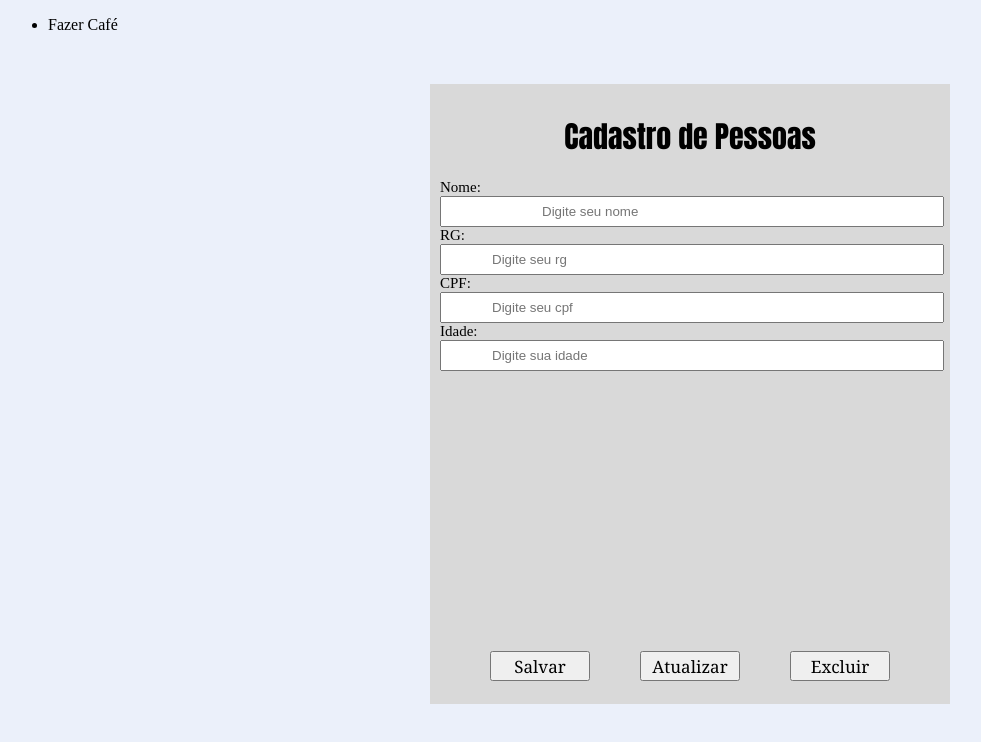
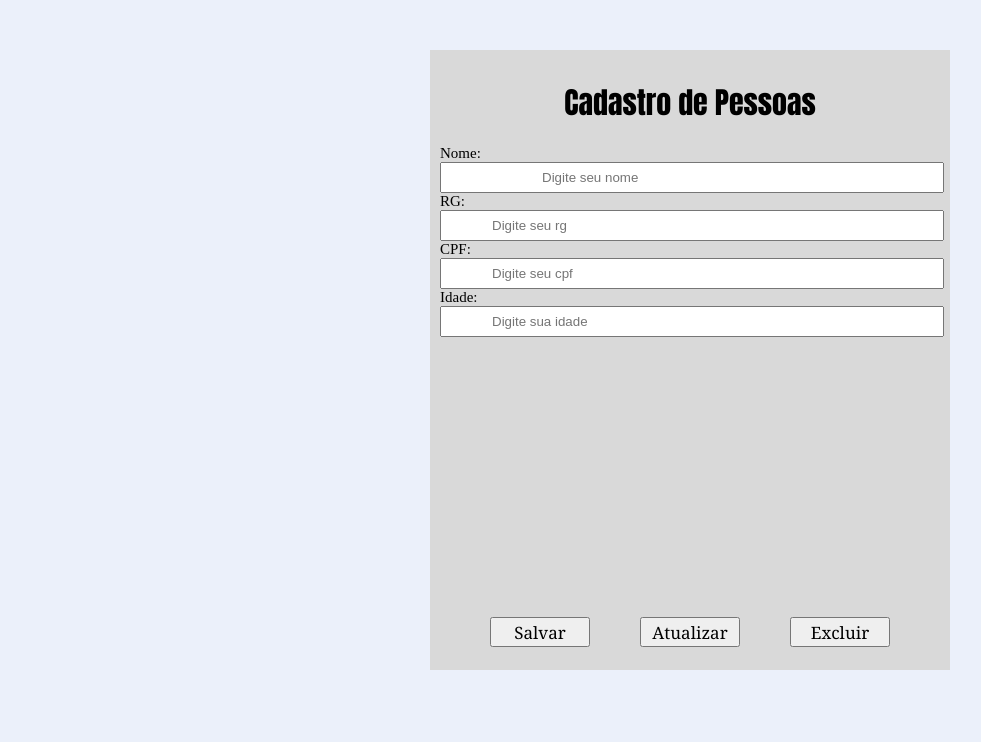
Before and after one commit to joaovictor3g/simple-page-using-react, a React (Create React App) app: page / in a window 1280 px wide. Shown: the top 742 px of the page, without its empty margins (0-981 px from the left). Built offline with nearby package versions, Linux system fonts and the light colour scheme.

Commit message:
Atualizando formulario

```diff
--- a/src/Form.js
+++ b/src/Form.js
@@ -9,9 +9,6 @@ function disparaNoClick() {
 
 const Form = () => (
     <div className="App" >
-      <ul>
-        <li>Fazer Café</li>
-      </ul>
       <div id="input-group">
         <h1>Cadastro de Pessoas</h1>
         Nome:<input id="nome" type="text" placeholder="Digite seu nome"></input>
```
